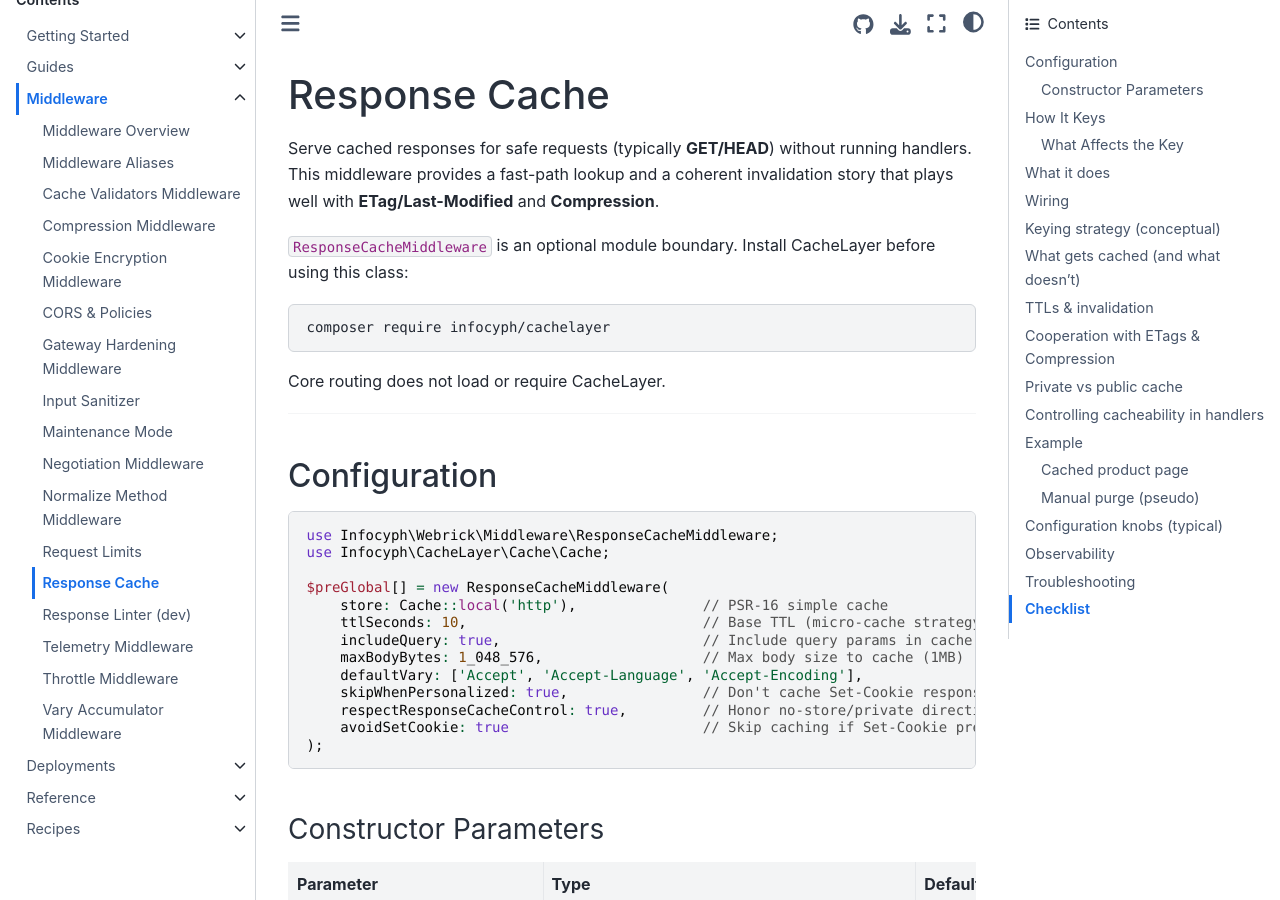
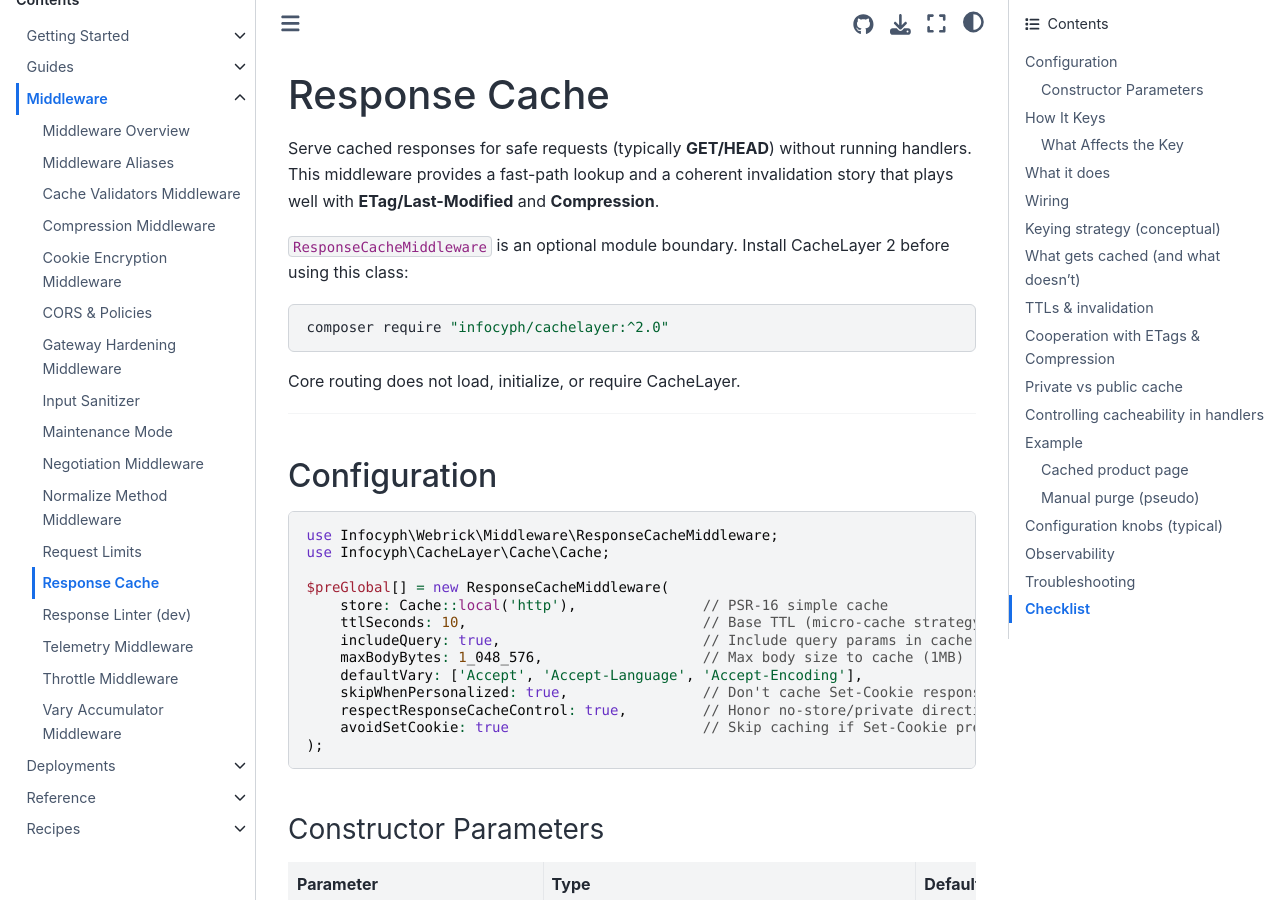
Before and after one commit to infocyph/Webrick, a Sphinx documentation site: the page built from docs/middleware/response-cache.md, in a window 1280 px wide and 900 px high. Built offline with Sphinx 7.4.7 and the Sphinx Book theme 1.1.4, drawn with Linux system fonts in a browser that asks for light colours; pages that are not in the unit, such as notebooks, are missing from menus.

Commit message:
updated lib

````diff
--- a/composer.json
+++ b/composer.json
@@ -32,7 +32,7 @@
         "psr/log": "^3.0.2"
     },
     "require-dev": {
-        "infocyph/cachelayer": "^1.6",
+        "infocyph/cachelayer": "^2.0",
         "infocyph/phpforge": "dev-main@dev"
     },
     "suggest": {
--- a/docs/middleware/response-cache.md
+++ b/docs/middleware/response-cache.md
@@ -2,14 +2,14 @@
 
 Serve cached responses for safe requests (typically **GET/HEAD**) without running handlers. This middleware provides a fast-path lookup and a coherent invalidation story that plays well with **ETag/Last-Modified** and **Compression**.
 
-`ResponseCacheMiddleware` is an optional module boundary. Install CacheLayer
+`ResponseCacheMiddleware` is an optional module boundary. Install CacheLayer 2
 before using this class:
 
 ```bash
-composer require infocyph/cachelayer
+composer require "infocyph/cachelayer:^2.0"
 ```
 
-Core routing does not load or require CacheLayer.
+Core routing does not load, initialize, or require CacheLayer.
 
 ---
 
````
Also changed, not shown: README.md (+2 -2 lines), docs/middleware/throttle.md (+2 -2 lines), 2 other files.
